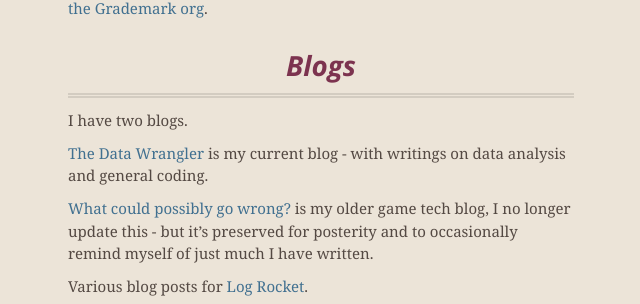
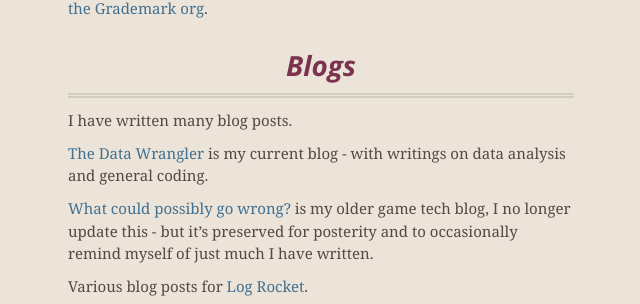
Before and after one commit to ashleydavis/personal-web-page, a Jekyll site: the page built from index.md, in a window 1280 px wide and 900 px high, scrolled down 2973 px. Shown: the part 150-454 px from the top of the window, without its empty margins (319-959 px from the left). Built offline with Jekyll 4.4.1, drawn with Linux system fonts in a browser that asks for light colours.

Commit message:
Small tweak.

```diff
--- a/index.md
+++ b/index.md
@@ -94,7 +94,7 @@ These days I mostly test trading strategies through backtesting because papertra
 
 # Blogs
 
-I have two blogs.
+I have written many blog posts.
 
 [The Data Wrangler](http://www.the-data-wrangler.com/) is my current blog - with writings on data analysis and general coding.
 
```
